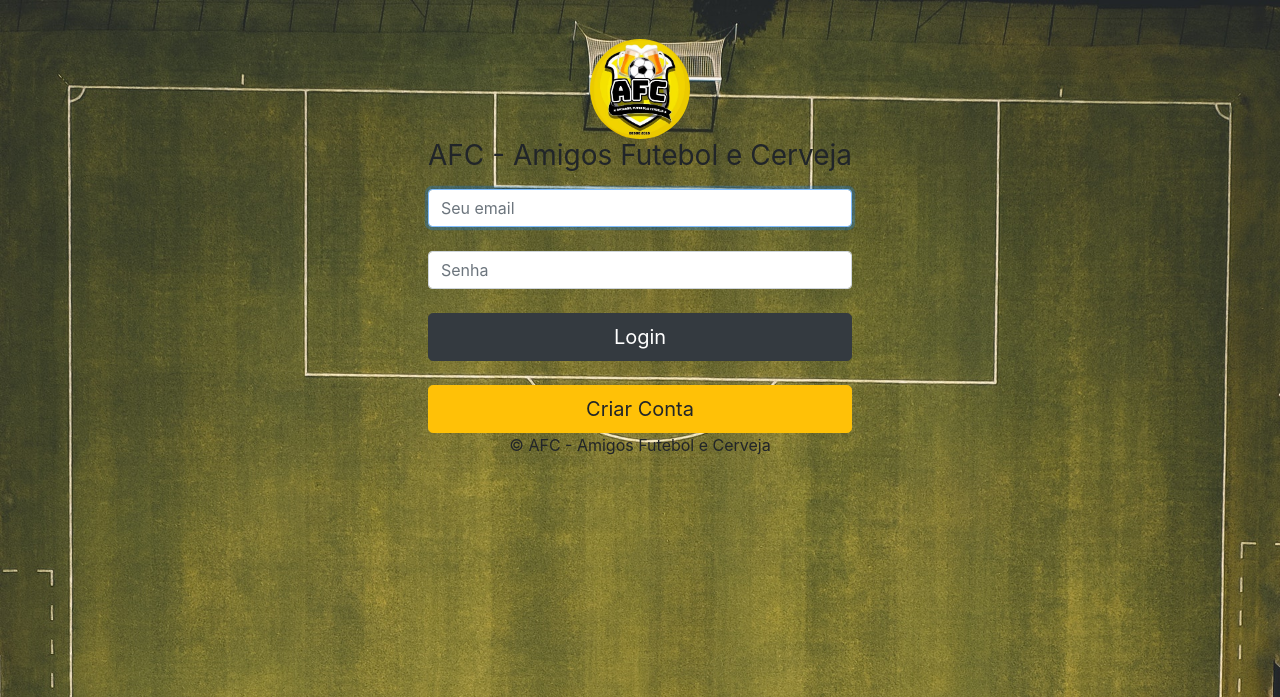
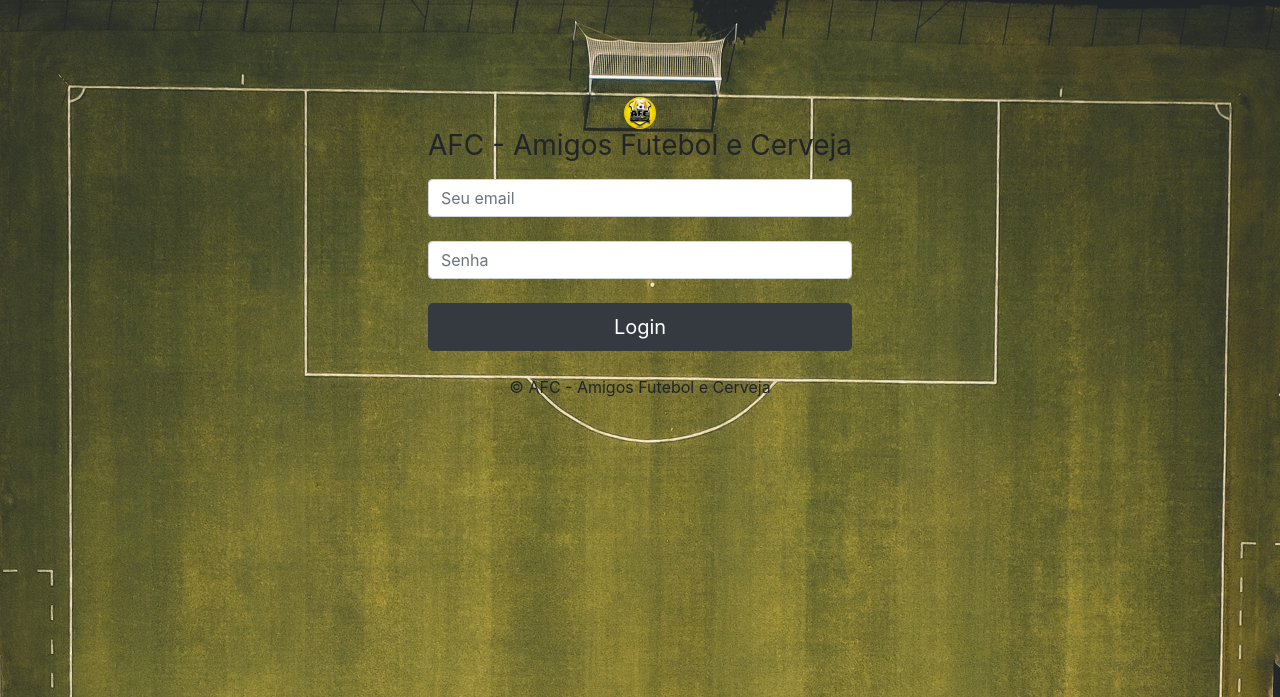
Before and after one commit to GutoScheneider/Mobile, a PHP site: page / in a window 1280 px wide. Shown: the top 697 px of the page. Run offline with PHP 8.4, Linux system fonts and the light colour scheme.

Commit message:
Ajustando telas com css

```diff
--- a/atletas.html
+++ b/atletas.html
@@ -13,6 +13,7 @@
 <body class="body">
 
 <div class="container-tela">
+    <div class="menu menuModal">
         <div class="text-center">
             <ul class="nav nav-tabs">
                 <li class="nav-item">
@@ -28,7 +29,7 @@
                     <a class="nav-link" href=""><img  class="navTelas" src="img/podium.svg"></a>
                 </li>
             </ul>
-        <ul class="list-group list-group-flush">
+            <ul class="list-group list-group-flush ">
                 <li class="list-group-item">Antonio</li>
                 <li class="list-group-item">Alex</li>
                 <li class="list-group-item">Denis</li>
@@ -48,6 +49,7 @@
             </ul>
         </div>
     </div>
+</div>
 
 
 <!-- JavaScript (Opcional) -->
--- a/cadastro.html
+++ b/cadastro.html
@@ -14,7 +14,7 @@
 <div class="container-login">
     <div class="text-center">
         <img class="logo" src="img/afc.jpeg" alt="Logo do AFC" >
-        <form>
+        <form action="cadastro.html" method="post">
             <div class="form-row">
                 <div class="form-group col-md-6">
                     <label for="inputEmail4">Email</label>
--- a/css/style.css
+++ b/css/style.css
@@ -7,9 +7,24 @@
     background-color: white;
 }
 .logo{
-   width: 200px;
-    height: 200px;
+   width: 32px;
+    height: 32px;
     border-radius: 25px;
+}
+.content{
+    margin-top: 200px;
+}
+
+.menu {
+  height: 100px;
+  overflow: auto;
+  border-radius: 10px;
+  box-shadow: 10px 10px 10px #404040;
+  width: 80%;
+}
+.menuModal{
+  background: #ccc;
+
 }
 
 .container-login{
@@ -116,8 +131,8 @@
         background-color: white;
     }
     .logo{
-        width: 100px;
-        height: 100px;
+        width: 32px;
+        height: 32px;
         border-radius: 50px;
     }
 
@@ -161,8 +176,8 @@
         background-color: white;
     }
     .logo{
-        width: 100px;
-        height: 100px;
+        width: 32px;
+        height: 32px;
         border-radius: 50px;
     }
 
@@ -206,8 +221,8 @@
         background-color: white;
     }
     .logo{
-        width: 100px;
-        height: 100px;
+        width: 32px;
+        height: 32px;
         border-radius: 50px;
     }
 
--- a/index.html
+++ b/index.html
@@ -14,22 +14,18 @@
 
  <div class="container-login">
     <div class="text-center">
-        <form class="form-signing">
+        <form action="login.php" method="post" class="form-signing">
             <img class="logo" src="./img/afc.jpeg" alt="Logo do AFC" >
             <h1 class="h3 mb-3 font-weight-normal">AFC - Amigos Futebol e Cerveja</h1>
-            <label for="inputEmail" class="sr-only">Endereço de email</label>
-            <input type="email" id="inputEmail" class="form-control" placeholder="Seu email" required="" autofocus=""><br>
-            <label for="inputPassword" class="sr-only">Senha</label>
-            <input type="password" id="inputPassword" class="form-control" placeholder="Senha" required=""><br>
+            <label for="Email" class="sr-only">Endereço de email</label>
+            <input name="email" type="email" id="email" class="form-control" placeholder="Seu email"/><br>
+            <label for="Password" class="sr-only">Senha</label>
+            <input name="password" type="password" id="password" class="form-control" placeholder="Senha"/><br>
             <button class="btn btn-lg btn-primary btn-block btn-dark" type="submit">Login</button></a><br>
-
-        </form>
-         <form>
-             <button class="btn btn-lg btn-primary btn-block btn-warning" type="submit"> Criar Conta </button>
-             <footer class="text-center">© AFC - Amigos Futebol e Cerveja</footer>
+<!--            <button class="btn btn-lg btn-primary btn-block btn-warning" type="submit"> Criar Conta </button>-->
          </form>
+        <footer class="text-center">© AFC - Amigos Futebol e Cerveja</footer>
     </div>
-
  </div>
 
 
--- a/mensalidade.html
+++ b/mensalidade.html
@@ -13,7 +13,8 @@
 <body class="body">
 
 <div class="container-tela">
-    <div class="text-center">
+    <div class="menu menuModal">
+        <div class="text-center ">
             <ul class="nav nav-tabs">
                 <li class="nav-item">
                     <a class="nav-link " href="atletas.html"><img  class="navTelas" src="img/athlete.svg"></a>
@@ -28,6 +29,7 @@
                     <a class="nav-link" href=""><img  class="navTelas" src="img/podium.svg"></a>
                 </li>
             </ul>
+        </div>
     </div>
 </div>
     <div class="mensalidade-tabelas">
--- a/sorteiotimes.html
+++ b/sorteiotimes.html
@@ -18,6 +18,7 @@
     <br>
     <br>
     <div class="text-center">
+        <div class="menu menuModal">
             <ul class="nav nav-tabs">
                 <li class="nav-item">
                     <a class="nav-link active" href="atletas.html"><img  class="navTelas" src="img/athlete.svg"></a>
@@ -33,10 +34,8 @@
                 </li>
             </ul>
         </div>
-    <br>
-        <div class="sorteioTimes">
-            <button class="btn btn-lg btn-primary btn-block btn-warning" type="submit">Sortear</button></a><br>
     </div>
+
 </div>
 
 
```
Also changed, not shown: CadastroUsuario.php (added, +34 -0 lines), Conexao.php (added, +9 -0 lines), login.php (added, +25 -0 lines), php/CadastroUsuario.php (deleted, +0 -34 lines), php/Conexao.php (deleted, +0 -9 lines), telaprincipal.html (+5 -6 lines). Lines whose indentation alone changed are shown as unchanged.
